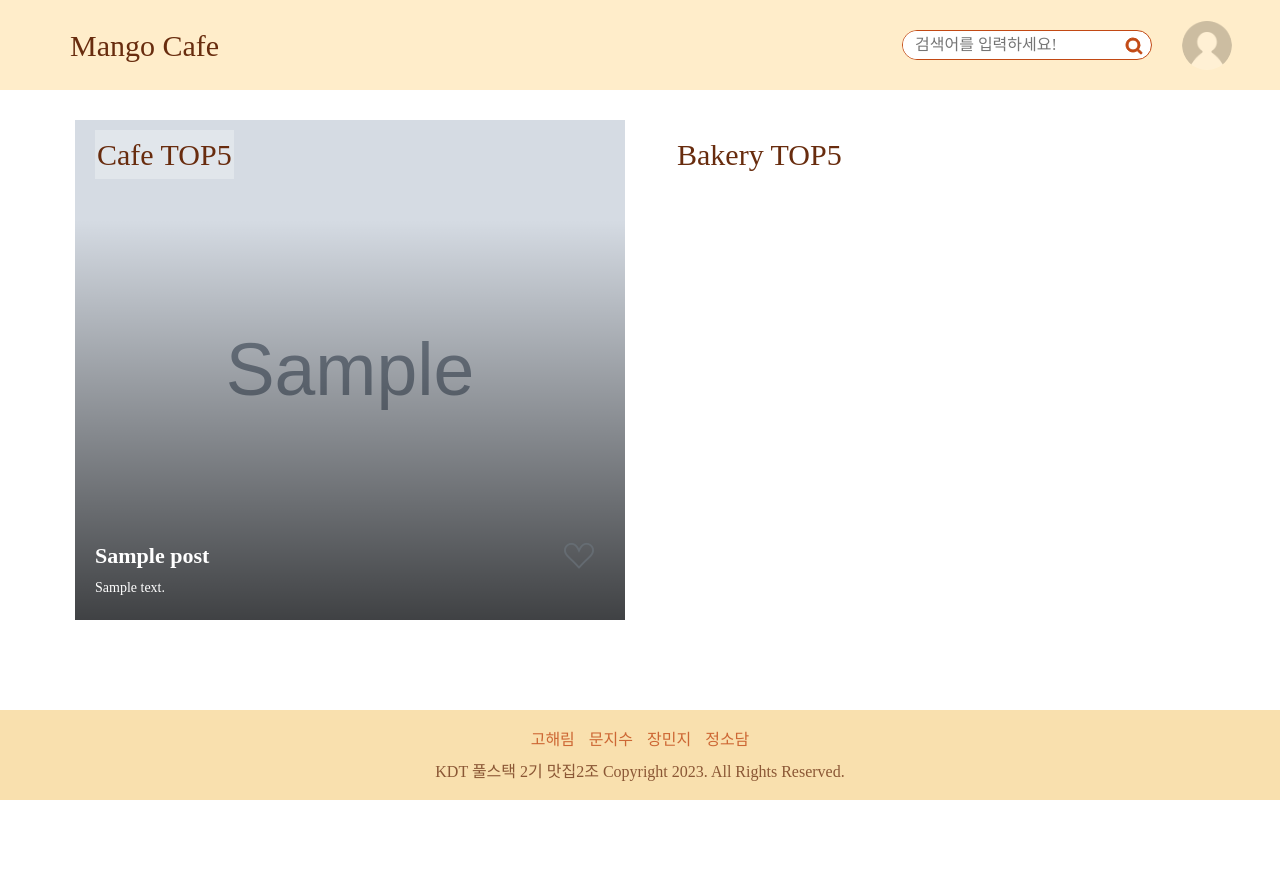
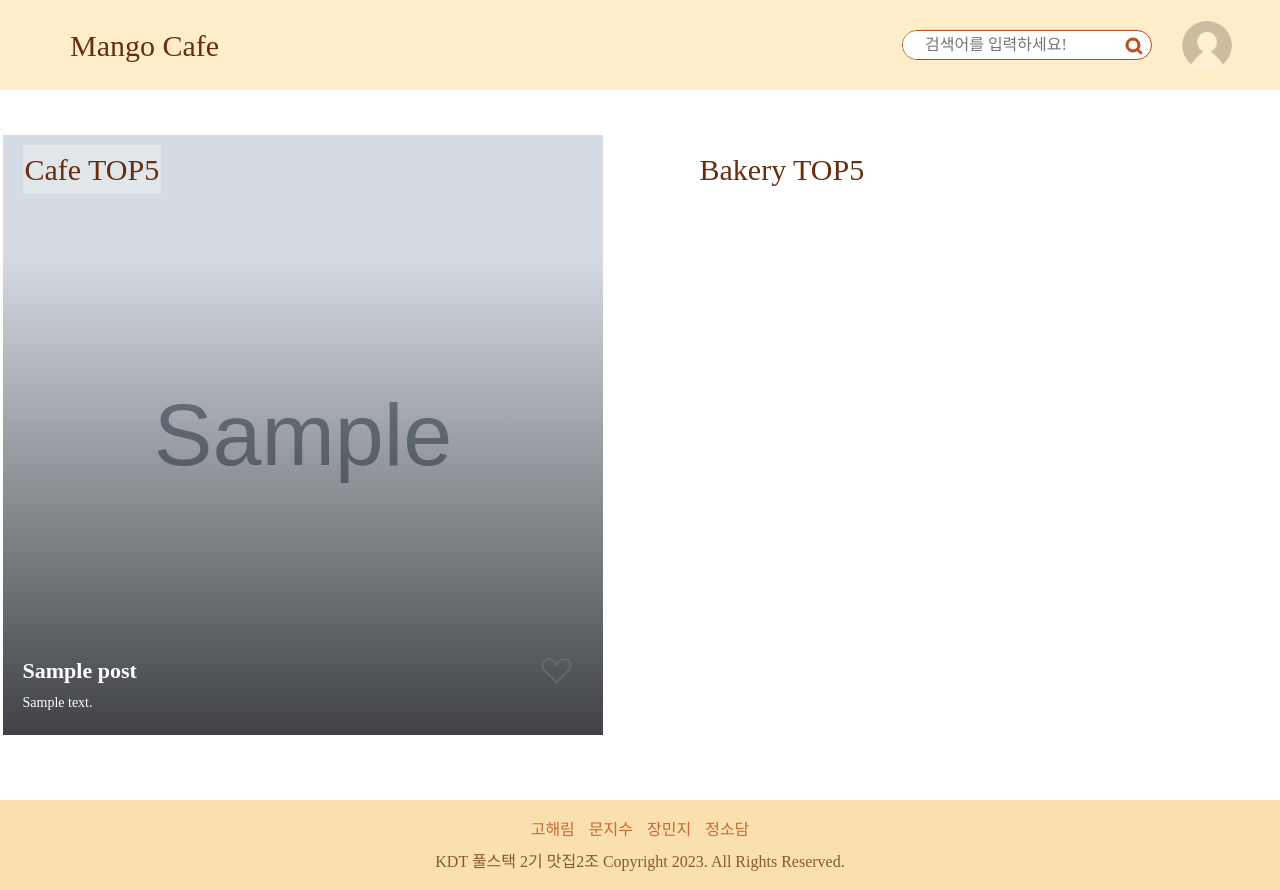
Before and after one commit to MangoCafePJT/Cafe-Bakery_Info, a Django app: page / in a window 1280 px wide. Before the commit the page ends 800 px from the top, so only its background shows below. Run offline with Django 3.2, Linux system fonts and the light colour scheme; tables that the repository leaves empty hold one stand-in row (values such as "Sample post"); grey boxes marked "Sample" are stand-in pictures; some web fonts are replaced.

Commit message:
Modify Tag template

```diff
--- a/accounts/templates/accounts/login.html
+++ b/accounts/templates/accounts/login.html
@@ -17,8 +17,8 @@
 
           <a href="{% provider_login_url 'kakao' method='oauth2' %}">
             <img src="{% static 'image/kakaologo.png' %}" alt="" class="kakaologo--img">
-
           </a>
+          <a href="{% provider_login_url 'naver'%}"> NAVER Social Login</a>
 
       </form>
     </div>
--- a/accounts/views.py
+++ b/accounts/views.py
@@ -17,7 +17,7 @@
         form = CustomAuthenticationForm(request, request.POST)
         if form.is_valid():
             auth_login(request, form.get_user())
-            return redirect('main')
+            return redirect('posts:index')
 
     else:
         form = CustomAuthenticationForm()
--- a/chat/urls.py
+++ b/chat/urls.py
@@ -1,7 +1,7 @@
 from django.urls import path
 from . import views
 
-app_name = 'posts'
+app_name = 'chat'
 urlpatterns = [
     path('', views.index, name='index'),
     path('<str:room_name>/', views.room, name='room'),
--- a/mango/settings.py
+++ b/mango/settings.py
@@ -50,6 +50,8 @@
     'allauth.account',
     'allauth.socialaccount',
     'allauth.socialaccount.providers.kakao',
+    # 네이버 추가
+    'allauth.socialaccount.providers.naver',
 ]
 
 # Channels _ 수정
--- a/posts/models.py
+++ b/posts/models.py
@@ -58,11 +58,13 @@
     tags = TaggableManager()
     rating = models.DecimalField(default=0, max_digits=5, decimal_places=1)
 
-    slug = models.SlugField(allow_unicode=True)
+    # slug = models.SlugField(allow_unicode=True)
 
-    def save(self, *args, **kwargs):
-        self.slug = slugify(self.slug, allow_unicode=True)
-        super(Post, self).save(*args, **kwargs)
+    # def save(self, *args, **kwargs):
+    #     if not self.slug:
+    #         self.slug = slugify(self.title, allow_unicode=True)
+    #     super(Post, self).save(*args, **kwargs)
+
 
     def __str__(self):
         return self.title
--- a/posts/templates/posts/search.html
+++ b/posts/templates/posts/search.html
@@ -1,7 +1,7 @@
 {% extends 'base.html' %}
 {% load static %}
 {% block title %}
-  Search List
+  {{ query }} List
 {% endblock title %}
 
 {% block content %}
--- a/posts/views.py
+++ b/posts/views.py
@@ -200,6 +200,7 @@
             post = post_form.save(commit=False)
             post.user = request.user
             post.save()
+            post.tags.clear()
             tags = request.POST.get('tags').split(',')
             for tag in tags:
                 post.tags.add(tag.strip())
--- a/requirements.txt
+++ b/requirements.txt
@@ -27,5 +27,7 @@
 requests-oauthlib==1.3.1
 reverse==0.1.0
 six==1.16.0
+social-auth-app-django==5.2.0
+social-auth-core==4.4.2
 sqlparse==0.4.4
 urllib3==1.26.15
--- a/static/css/base.css
+++ b/static/css/base.css
@@ -565,3 +565,11 @@
 #id_delete_images li {
   display: inline-block;
 }
+
+.tag--title {
+  font-size: 20px;
+  margin: 10px;
+  color: #825448;
+  text-align: center;
+  padding: 2px;
+}
--- a/static/css/main.css
+++ b/static/css/main.css
@@ -6,13 +6,20 @@
   font-style: normal;
 }
 
+section {
+  display: flex;
+  justify-content: center;
+  align-items: center;
+  min-height: 100vh;
+}
+
 .main--content {
   padding: 10px;
   margin: 0 50px;
   display: grid;
+  gap: 50px;
   align-content: center;
   justify-content: center;
-  margin-top: 20px;
 }
 
 @media screen and (max-width: 1230px) {
@@ -42,8 +49,8 @@
 
 
 .content--box {
-  width: 550px;
-  height: 500px;
+  width: 600px;
+  height: 600px;;
   position: relative;
   margin: auto;
 }
@@ -61,8 +68,8 @@
 
 .main--carousel--box {
   display: flex;
-  width: 550px;
-  height: 500px;
+  width: 600px;
+  height: 600px;
   overflow-x: hidden;
   align-items: center;
   margin: 0 0;
@@ -77,7 +84,7 @@
   height: 45px;
   position: absolute;
   right: 10px;
-  top: 215px;
+  top: 265px;
   z-index: 999;
 }
 
@@ -90,18 +97,18 @@
   height: 45px;
   position: absolute;
   left: 10px;
-  top: 215px;
+  top: 265px;
   z-index: 999;
 }
 
 .main--img {
-  width: 550px;
-  height: 500px;
+  width: 600px;
+  height: 600px;
 }
 
 .main--card {
-  width: 550px;
-  height: 500px;
+  width: 600px;
+  height: 600px;
   text-decoration: none;
 }
 
@@ -112,8 +119,8 @@
 }
 
 .card--item {
-  width: 550px;
-  height: 500px;
+  width: 600px;
+  height: 600px;
   margin-bottom: 10px;
   position: relative;
 }
@@ -140,15 +147,15 @@
   flex-wrap: nowrap;
   align-items: center;
   overflow-x: hidden;
-  width: 550px;
+  width: 600px;
 }
 
 .main--info--box {
   position: absolute;
   bottom: 20px;
   left: 20px;
-  width: 500px;
-  z-index: 2;
+  width: 550px;
+  z-index: 999;
   color: white;
   font-size: 14px;
 }
--- a/templates/base.html
+++ b/templates/base.html
@@ -26,7 +26,7 @@
         <form action="{% url 'posts:search' %}" class="search">
           {% csrf_token %}
           <div>
-            <input type="search" placeholder='   검색어를 입력하세요!' name='q'>
+            <input type="search" placeholder='   검색어를 입력하세요!' name='q' style="padding-left:10px;">
             <button class="search-btn" type="submit">
               <svg width="20px" height="20px" viewBox="0 0 20 20" xmlns="http://www.w3.org/2000/svg" fill="none" stroke="#C24914"><g id="SVGRepo_bgCarrier" stroke-width="0"></g><g id="SVGRepo_tracerCarrier" stroke-linecap="round" stroke-linejoin="round"></g><g id="SVGRepo_iconCarrier"> <path fill="#C24914" fill-rule="evenodd" d="M4 9a5 5 0 1110 0A5 5 0 014 9zm5-7a7 7 0 104.2 12.6.999.999 0 00.093.107l3 3a1 1 0 001.414-1.414l-3-3a.999.999 0 00-.107-.093A7 7 0 009 2z"></path> </g></svg>
             </button>
--- a/templates/main.html
+++ b/templates/main.html
@@ -175,7 +175,7 @@
       this.index -= 1;
 
       this.$carousel.style.transform = `translate3d(-${
-        552 * this.index
+      602 * this.index
       }px, 0, 0)`;
 
       if (this.index <= 0) {
@@ -195,7 +195,7 @@
       this.index += 1;
 
       this.$carousel.style.transform = `translate3d(-${
-        552 * this.index
+        602 * this.index
       }px, 0, 0)`;
       if (this.index <= 0) {
         this.$prevButton.hidden = true;
@@ -247,7 +247,7 @@
       this.index -= 1;
 
       this.$bakerycarousel.style.transform = `translate3d(-${
-        552 * this.index
+        602 * this.index
       }px, 0, 0)`;
 
       if (this.index <= 0) {
@@ -267,7 +267,7 @@
       this.index += 1;
 
       this.$bakerycarousel.style.transform = `translate3d(-${
-        552 * this.index
+        602 * this.index
       }px, 0, 0)`;
       if (this.index <= 0) {
         this.$prevButtonb.hidden = true;
```
Also changed, not shown: posts/templates/posts/tagged_posts.html (+130 -38 lines).
